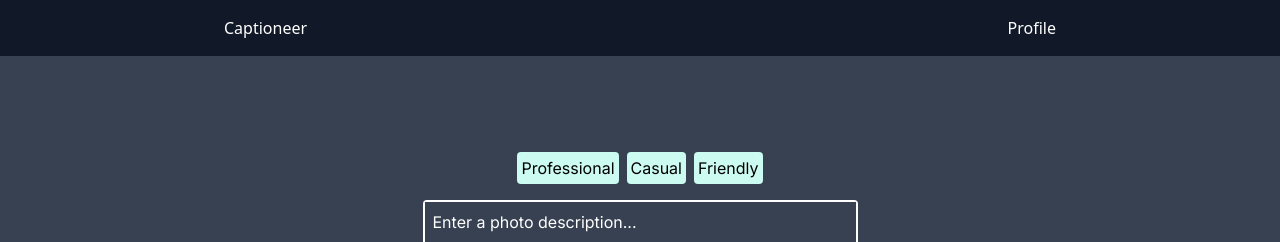
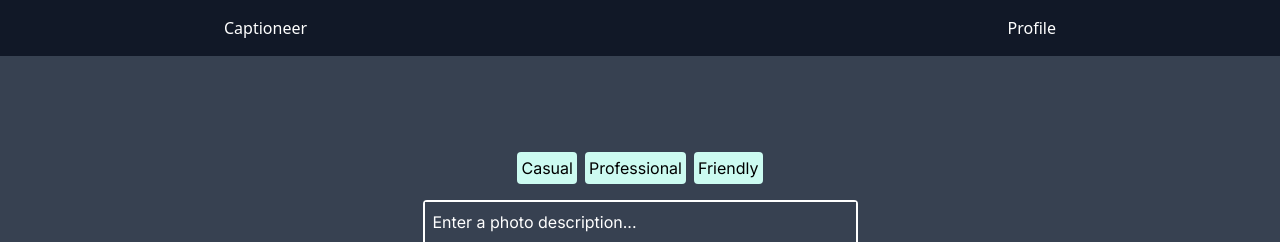
Before and after one commit to demirsergen/prompting, a Next.js app: page / in a window 1280 px wide. Shown: the top 242 px of the page. Built offline with nearby package versions, Linux system fonts and the light colour scheme.

Commit message:
move state up

```diff
--- a/src/components/ToneButtons.jsx
+++ b/src/components/ToneButtons.jsx
@@ -2,22 +2,11 @@
 import ToneButton from './ToneButton';
 
 const ToneButtons = () => {
-  const [tone, setTone] = useState('');
-  const [selectedTones, setSelectedTones] = useState({
-    professional: false,
-    casual: false,
-    friendly: false,
-  });
-
-  const handleToneChange = (tone) => {
-    alert(tone);
-  };
-
   return (
     <div className="flex gap-2 mx-auto justify-center">
-      <ToneButton tone="Professional" callback={handleToneChange} />
-      <ToneButton tone="Casual" callback={handleToneChange} />
-      <ToneButton tone="Friendly" callback={handleToneChange} />
+      <ToneButton tone="Casual" />
+      <ToneButton tone="Professional" />
+      <ToneButton tone="Friendly" />
     </div>
   );
 };
```
